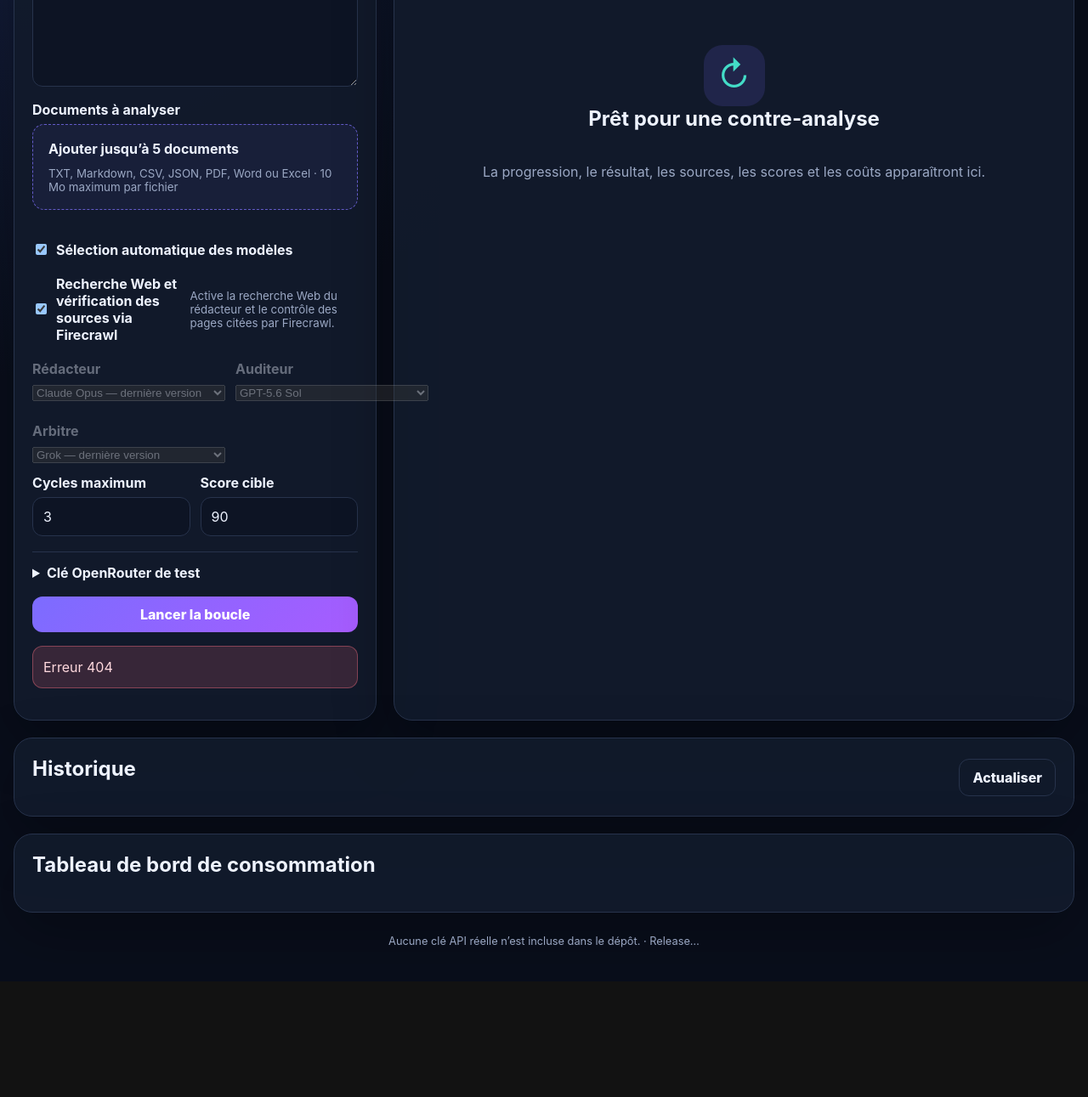
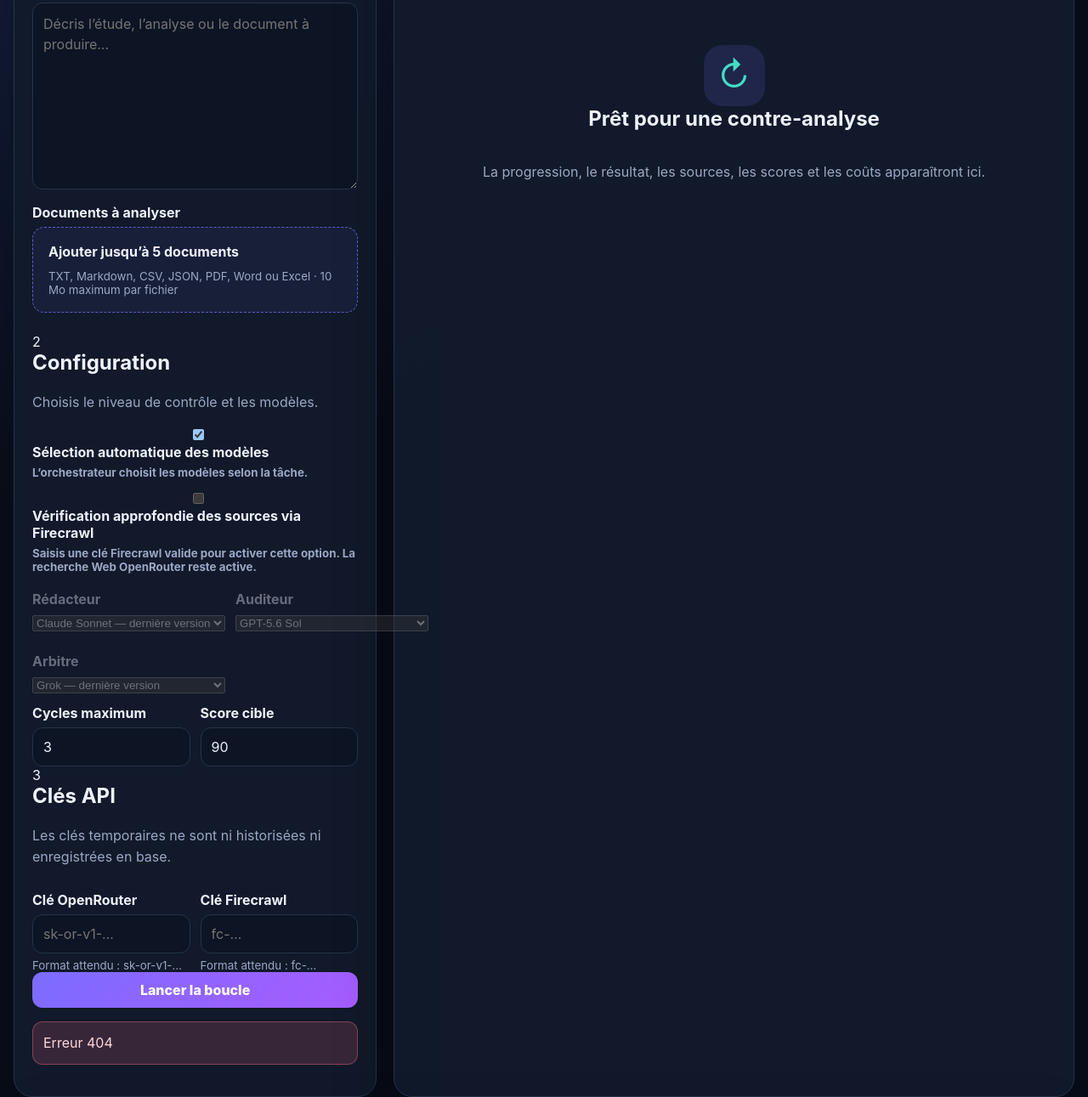
Before and after one commit to newbizai2023-ops/Boucle-Contradictoire, a website: page public/index.html in a window 1280 px wide. Shown: the part 402-1693 px from the top of the page at 85% size. Before the commit the page ends 1557 px from the top, so only its background shows below. Drawn offline with Linux system fonts and the light colour scheme; no server answers.

Commit message:
Améliore l’ergonomie et la configuration Firecrawl

```diff
--- a/public/index.html
+++ b/public/index.html
@@ -1,25 +1,81 @@
-<!doctype html><html lang="fr"><head><meta charset="utf-8"><meta name="viewport" content="width=device-width,initial-scale=1"><title>Boucle Contradictoire</title><link rel="stylesheet" href="/styles.css"></head>
-<body><header><div><p class="eyebrow">ORCHESTRATION MULTI-MODÈLES</p><h1>Boucle Contradictoire</h1><p>Claude rédige, GPT audite, Grok arbitre — avec recherche web, contrôle Firecrawl et traçabilité.</p></div><div class="header-actions"><span id="release" class="badge">Release…</span><span id="health" class="badge">Vérification…</span><div id="auth"></div></div></header>
+<!doctype html>
+<html lang="fr">
+<head>
+  <meta charset="utf-8">
+  <meta name="viewport" content="width=device-width,initial-scale=1">
+  <title>Boucle Contradictoire</title>
+  <link rel="stylesheet" href="/styles.css">
+</head>
+<body>
+<header>
+  <div>
+    <p class="eyebrow">ORCHESTRATION MULTI-MODÈLES</p>
+    <h1>Boucle Contradictoire</h1>
+    <p>Claude rédige, GPT audite, Grok arbitre — avec recherche web, contrôle Firecrawl et traçabilité.</p>
+  </div>
+  <div class="header-actions"><span id="release" class="badge">Release…</span><span id="health" class="badge">Vérification…</span><div id="auth"></div></div>
+</header>
 <main id="app" hidden>
-<section class="panel form-panel"><form id="reviewForm" enctype="multipart/form-data"><label for="request">Demande à traiter</label><textarea id="request" minlength="20" placeholder="Décris l’étude, l’analyse ou le document à produire…"></textarea>
-<label for="files">Documents à analyser</label><div class="file-drop"><input id="files" name="files" type="file" multiple accept=".txt,.md,.csv,.json,.pdf,.docx,.xlsx"><strong>Ajouter jusqu’à 5 documents</strong><small>TXT, Markdown, CSV, JSON, PDF, Word ou Excel · 10 Mo maximum par fichier</small></div><div id="fileList" class="file-list" aria-live="polite"></div>
-<div class="inline"><label class="switch"><input id="autoModel" type="checkbox" checked> Sélection automatique des modèles</label></div>
-<div class="inline"><label class="switch"><input id="webSearch" type="checkbox" checked> Recherche Web et vérification des sources via Firecrawl</label><small id="webSearchHelp">Active la recherche Web du rédacteur et le contrôle des pages citées par Firecrawl.</small></div>
+  <section class="panel form-panel">
+    <form id="reviewForm" enctype="multipart/form-data" novalidate>
+      <div class="form-section">
+        <div class="section-heading"><span class="step-number">1</span><div><h2>Demande</h2><p>Décris précisément le résultat attendu et joins les documents utiles.</p></div></div>
+        <label for="request">Demande à traiter</label>
+        <textarea id="request" minlength="20" required placeholder="Décris l’étude, l’analyse ou le document à produire…"></textarea>
+        <label for="files">Documents à analyser</label>
+        <div class="file-drop"><input id="files" name="files" type="file" multiple accept=".txt,.md,.csv,.json,.pdf,.docx,.xlsx"><strong>Ajouter jusqu’à 5 documents</strong><small>TXT, Markdown, CSV, JSON, PDF, Word ou Excel · 10 Mo maximum par fichier</small></div>
+        <div id="fileList" class="file-list" aria-live="polite"></div>
+      </div>
+
+      <div class="form-section">
+        <div class="section-heading"><span class="step-number">2</span><div><h2>Configuration</h2><p>Choisis le niveau de contrôle et les modèles.</p></div></div>
+        <label class="option-card"><span class="switch-row"><input id="autoModel" type="checkbox" checked><span><strong>Sélection automatique des modèles</strong><small>L’orchestrateur choisit les modèles selon la tâche.</small></span></span></label>
+
+        <label id="firecrawlOption" class="option-card disabled-option" aria-disabled="true">
+          <span class="switch-row"><input id="webSearch" type="checkbox" disabled><span><strong>Vérification approfondie des sources via Firecrawl</strong><small id="webSearchHelp">Saisis une clé Firecrawl valide pour activer cette option. La recherche Web OpenRouter reste active.</small></span></span>
+        </label>
+
         <div id="models" class="grid muted-block disabled">
-<div><label for="writerModel">Rédacteur</label><select id="writerModel"><option value="~anthropic/claude-opus-latest" selected>Claude Opus — dernière version</option><option value="~anthropic/claude-sonnet-latest">Claude Sonnet — dernière version</option><option value="openai/gpt-5.6-sol">GPT-5.6 Sol</option><option value="openai/gpt-5.6-terra">GPT-5.6 Terra</option><option value="~moonshotai/kimi-latest">Kimi — dernière version</option><option value="~x-ai/grok-latest">Grok — dernière version</option></select></div>
+          <div><label for="writerModel">Rédacteur</label><select id="writerModel"><option value="~anthropic/claude-opus-latest">Claude Opus — dernière version</option><option value="~anthropic/claude-sonnet-latest" selected>Claude Sonnet — dernière version</option><option value="openai/gpt-5.6-sol">GPT-5.6 Sol</option><option value="openai/gpt-5.6-terra">GPT-5.6 Terra</option><option value="~moonshotai/kimi-latest">Kimi — dernière version</option><option value="~x-ai/grok-latest">Grok — dernière version</option></select></div>
           <div><label for="auditorModel">Auditeur</label><select id="auditorModel"><option value="~anthropic/claude-opus-latest">Claude Opus — dernière version</option><option value="~anthropic/claude-sonnet-latest">Claude Sonnet — dernière version</option><option value="openai/gpt-5.6-sol" selected>GPT-5.6 Sol</option><option value="openai/gpt-5.6-terra">GPT-5.6 Terra</option><option value="~moonshotai/kimi-latest">Kimi — dernière version</option><option value="~x-ai/grok-latest">Grok — dernière version</option></select></div>
           <div><label for="arbiterModel">Arbitre</label><select id="arbiterModel"><option value="~anthropic/claude-opus-latest">Claude Opus — dernière version</option><option value="~anthropic/claude-sonnet-latest">Claude Sonnet — dernière version</option><option value="openai/gpt-5.6-sol">GPT-5.6 Sol</option><option value="openai/gpt-5.6-terra">GPT-5.6 Terra</option><option value="~moonshotai/kimi-latest">Kimi — dernière version</option><option value="~x-ai/grok-latest" selected>Grok — dernière version</option></select></div>
         </div>
-<div class="grid"><div><label for="maxCycles">Cycles maximum</label><input id="maxCycles" type="number" min="1" max="5" value="3"></div><div><label for="minScore">Score cible</label><input id="minScore" type="number" min="50" max="100" value="90"></div></div>
-<details id="keyDetails"><summary>Clé OpenRouter de test</summary><label for="apiKey">Clé temporaire</label><input id="apiKey" type="password" autocomplete="off" placeholder="sk-or-v1-…"><small>Non enregistrée. En production, utilise la variable secrète Render.</small></details>
-<button id="submitButton" type="submit">Lancer la boucle</button><p id="error" class="error" hidden></p></form></section>
-<section class="panel results-panel"><div id="empty" class="empty"><div class="loop">↻</div><h2>Prêt pour une contre-analyse</h2><p>La progression, le résultat, les sources, les scores et les coûts apparaîtront ici.</p></div>
-<div id="progressPanel" hidden><h2>Progression</h2><div class="progress"><span id="progressBar"></span></div><p id="progressText"></p><ol id="timeline"></ol></div>
-<section id="analysisPanel" class="analysis-panel" hidden><div class="section-title"><h2>Journal d’analyse</h2><span class="badge">Résumé explicable</span></div><p class="analysis-notice">Cet encart présente les étapes, choix, constats et décisions utiles. Il n’affiche pas le raisonnement interne privé ni une chaîne de pensée brute des modèles.</p><div id="analysisFeed" class="analysis-feed" aria-live="polite"></div></section>
+        <div class="grid compact-grid"><div><label for="maxCycles">Cycles maximum</label><input id="maxCycles" type="number" min="1" max="5" value="3"></div><div><label for="minScore">Score cible</label><input id="minScore" type="number" min="50" max="100" value="90"></div></div>
+      </div>
+
+      <div class="form-section">
+        <div class="section-heading"><span class="step-number">3</span><div><h2>Clés API</h2><p>Les clés temporaires ne sont ni historisées ni enregistrées en base.</p></div></div>
+        <div class="grid api-key-grid">
+          <div class="field"><label for="apiKey">Clé OpenRouter</label><div class="input-status"><input id="apiKey" type="password" autocomplete="new-password" spellcheck="false" placeholder="sk-or-v1-…" aria-describedby="apiKeyHelp"><span id="apiKeyIcon" aria-hidden="true"></span></div><small id="apiKeyHelp">Format attendu : sk-or-v1-…</small></div>
+          <div class="field"><label for="firecrawlApiKey">Clé Firecrawl</label><div class="input-status"><input id="firecrawlApiKey" type="password" autocomplete="new-password" spellcheck="false" placeholder="fc-…" aria-describedby="firecrawlKeyHelp"><span id="firecrawlKeyIcon" aria-hidden="true"></span></div><small id="firecrawlKeyHelp">Format attendu : fc-…</small></div>
+        </div>
+      </div>
+
+      <button id="submitButton" type="submit">Lancer la boucle</button>
+      <p id="error" class="error" role="alert" hidden></p>
+    </form>
+  </section>
+
+  <section class="panel results-panel">
+    <div id="empty" class="empty"><div class="loop">↻</div><h2>Prêt pour une contre-analyse</h2><p>La progression, le résultat, les sources, les scores et les coûts apparaîtront ici.</p></div>
+    <div id="progressPanel" hidden>
+      <div class="section-title"><div><p class="eyebrow">TRAITEMENT EN COURS</p><h2>Fil de progression</h2></div><strong id="progressPercent">0 %</strong></div>
+      <div class="progress" role="progressbar" aria-valuemin="0" aria-valuemax="100" aria-valuenow="0"><span id="progressBar"></span></div>
+      <p id="progressText" class="current-step"></p>
+      <ol id="timeline" class="activity-feed" aria-live="polite"></ol>
+    </div>
+    <section id="analysisPanel" class="analysis-panel" hidden><div class="section-title"><h2>Informations d’analyse</h2><span class="badge">Résumé explicable</span></div><p class="analysis-notice">Cette zone présente les constats et décisions utiles, sans exposer la chaîne de pensée privée des modèles.</p><div id="analysisFeed" class="analysis-feed" aria-live="polite"></div></section>
     <div id="results" hidden><div class="metrics"><article><span>Statut</span><strong id="status">—</strong></article><article><span>Score final</span><strong id="score">—</strong></article><article><span>Appels</span><strong id="calls">—</strong></article><article><span>Coût</span><strong id="cost">—</strong></article></div>
       <nav class="tabs"><button class="tab active" data-tab="document" type="button">Document</button><button class="tab" data-tab="scores" type="button">Scores</button><button class="tab" data-tab="sources" type="button">Sources</button><button class="tab" data-tab="audits" type="button">Audits</button><button class="tab" data-tab="usage" type="button">Consommation</button></nav>
       <section id="document" class="tab-panel active"><div class="toolbar"><button id="copy" class="secondary">Copier</button><a data-export="md">Markdown</a><a data-export="pdf">PDF</a><a data-export="docx">Word</a><a data-export="xlsx">Excel</a></div><pre id="finalDocument"></pre><div id="arbitration"></div></section>
-<section id="scores" class="tab-panel"></section><section id="sources" class="tab-panel"></section><section id="audits" class="tab-panel"></section><section id="usage" class="tab-panel"></section></div></section>
+      <section id="scores" class="tab-panel"></section><section id="sources" class="tab-panel"></section><section id="audits" class="tab-panel"></section><section id="usage" class="tab-panel"></section>
+    </div>
+  </section>
   <section class="panel full"><div class="section-title"><h2>Historique</h2><button id="refreshHistory" class="secondary">Actualiser</button></div><div id="history"></div></section>
   <section class="panel full"><h2>Tableau de bord de consommation</h2><div id="dashboard"></div></section>
-</main><footer>Aucune clé API réelle n’est incluse dans le dépôt. · <span id="releaseFooter">Release…</span></footer><script type="module" src="/app.js"></script><script>fetch('/api/health').then(r=>r.json()).then(h=>{const label=`Release v${h.release||'inconnue'}`;document.getElementById('release').textContent=label;document.getElementById('releaseFooter').textContent=label;}).catch(()=>{});</script></body></html>
+</main>
+<footer>Aucune clé API réelle n’est incluse dans le dépôt. · <span id="releaseFooter">Release…</span></footer>
+<script type="module" src="/app.js"></script>
+<script>fetch('/api/health').then(r=>r.json()).then(h=>{const label=`Release v${h.release||'inconnue'}`;document.getElementById('release').textContent=label;document.getElementById('releaseFooter').textContent=label;}).catch(()=>{});</script>
+</body>
+</html>
```
Lines whose indentation alone changed are shown as unchanged.
